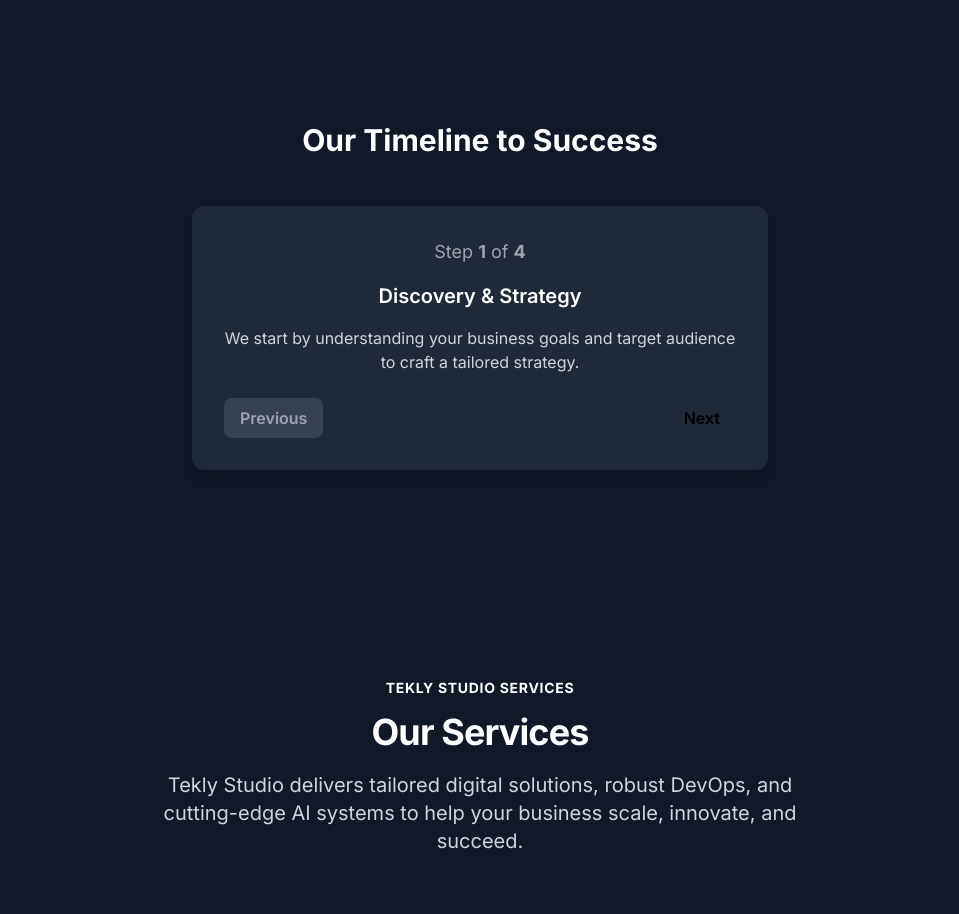
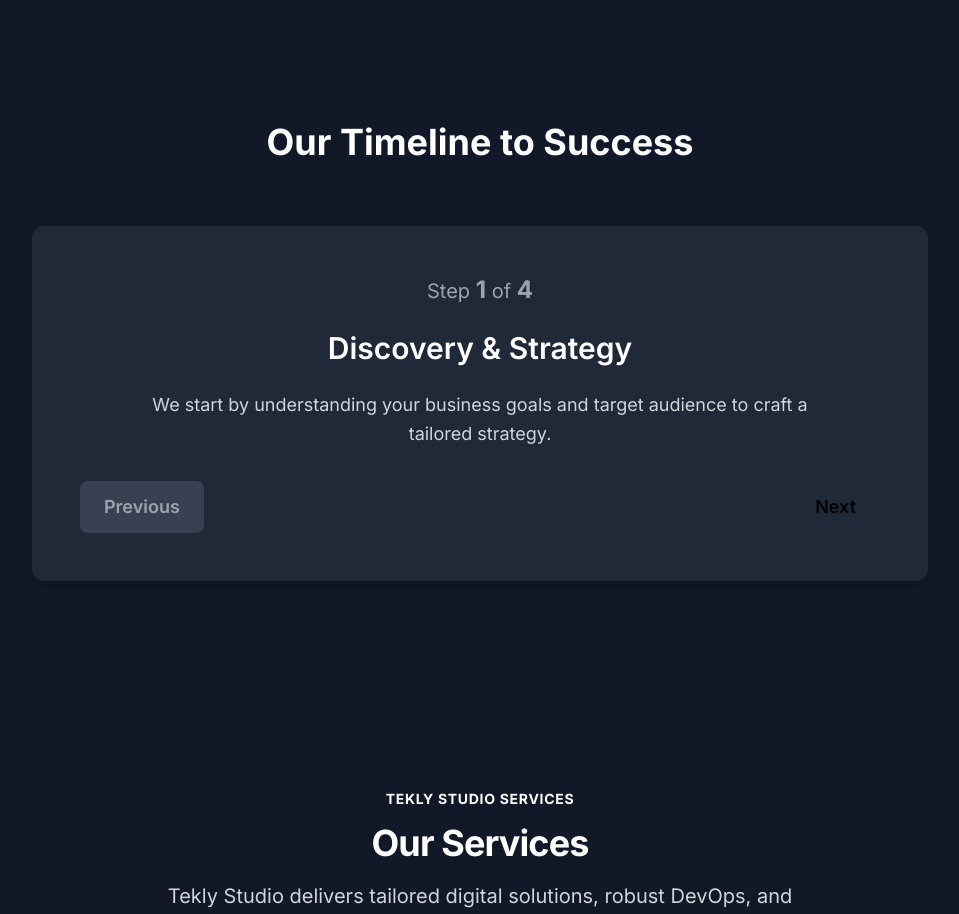
Before and after one commit to salzahir/Tekly-Site, a Next.js app: page / in a window 1280 px wide. Shown: the part 2980-3894 px from the top of the page, without its empty margins (160-1119 px from the left). Built offline with nearby package versions, Linux system fonts and the light colour scheme.

Commit message:
feat: make timeline component larger and more prominent

```diff
--- a/components/timeline.js
+++ b/components/timeline.js
@@ -25,24 +25,24 @@ export default function Timeline() {
     return (
         <section id="timeline" className="bg-gray-900 text-white py-20">
             <div className="max-w-6xl mx-auto px-6">
-                <h3 className="text-2xl sm:text-3xl font-bold text-center mb-12 text-cyan-400 animate-fadeInUp">
+                <h3 className="text-3xl sm:text-4xl font-bold text-center mb-16 text-cyan-400 animate-fadeInUp">
                     Our Timeline to Success
                 </h3>
                 <div className="w-full flex justify-center">
-                    <div className="bg-gray-800 p-8 rounded-xl shadow-lg max-w-xl w-full hover:scale-105 transition-transform duration-300">
-                        <p className="text-lg text-gray-400 mb-4 text-center">
-                            Step <span className="text-cyan-400 font-bold">{step + 1}</span> of <span className="text-cyan-400 font-bold">{steps.length}</span>
+                    <div className="bg-gray-800 p-12 rounded-xl shadow-lg max-w-4xl w-full hover:scale-105 transition-transform duration-300">
+                        <p className="text-xl text-gray-400 mb-6 text-center">
+                            Step <span className="text-cyan-400 font-bold text-2xl">{step + 1}</span> of <span className="text-cyan-400 font-bold text-2xl">{steps.length}</span>
                         </p>
-                        <h4 className="text-xl font-semibold mb-4 text-cyan-400 text-center">
+                        <h4 className="text-3xl font-semibold mb-6 text-cyan-400 text-center">
                             {steps[step].title}
                         </h4>
-                        <p className="text-gray-300 mb-4 text-center">{steps[step].description}</p>
-                        <div className="flex justify-between items-center mt-6">
+                        <p className="text-gray-300 mb-8 text-center text-lg leading-relaxed max-w-2xl mx-auto">{steps[step].description}</p>
+                        <div className="flex justify-between items-center mt-8">
                             <button
                                 onClick={() => setStep((prevStep) => Math.max(prevStep - 1, 0))}
-                                className={`px-4 py-2 rounded-lg font-semibold transition-colors duration-300 ${step === 0
-                                        ? "bg-gray-700 text-gray-400 cursor-not-allowed"
-                                        : "bg-cyan-400 text-black hover:bg-cyan-300"
+                                className={`px-6 py-3 rounded-lg font-semibold text-lg transition-colors duration-300 ${step === 0
+                                    ? "bg-gray-700 text-gray-400 cursor-not-allowed"
+                                    : "bg-cyan-400 text-black hover:bg-cyan-300"
                                     }`}
                                 disabled={step === 0}
                             >
@@ -50,9 +50,9 @@ export default function Timeline() {
                             </button>
                             <button
                                 onClick={() => setStep((prevStep) => Math.min(prevStep + 1, steps.length - 1))}
-                                className={`px-4 py-2 rounded-lg font-semibold transition-colors duration-300 ${step === steps.length - 1
-                                        ? "bg-gray-700 text-gray-400 cursor-not-allowed"
-                                        : "bg-cyan-400 text-black hover:bg-cyan-300"
+                                className={`px-6 py-3 rounded-lg font-semibold text-lg transition-colors duration-300 ${step === steps.length - 1
+                                    ? "bg-gray-700 text-gray-400 cursor-not-allowed"
+                                    : "bg-cyan-400 text-black hover:bg-cyan-300"
                                     }`}
                                 disabled={step === steps.length - 1}
                             >
```
